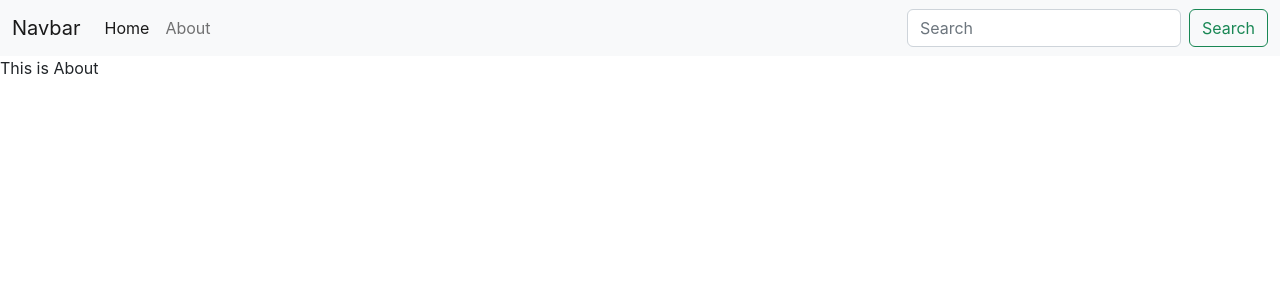
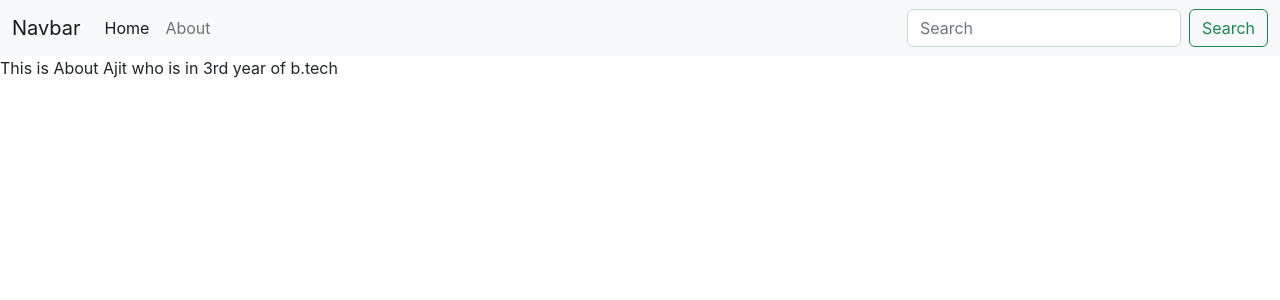
Before and after one commit to AjCodez/aj-notebook, a React (Create React App) app: page /about in a window 1280 px wide. Shown: the top 300 px of the page. Built offline with nearby package versions, Linux system fonts and the light colour scheme.

Commit message:
useContext

```diff
--- a/src/components/about.js
+++ b/src/components/about.js
@@ -1,7 +1,9 @@
-import React from 'react'
+import React, { useContext } from 'react'
+import noteContext from '../context/notes/NoteContext'
 
 export const About = () => {
-  return (
-    <div>This is About</div>
-  )
+    const context = useContext(noteContext);
+    return (
+        <div>This is About {context.name} who is in {context.year} year of b.tech </div>
+    )
 }
```
